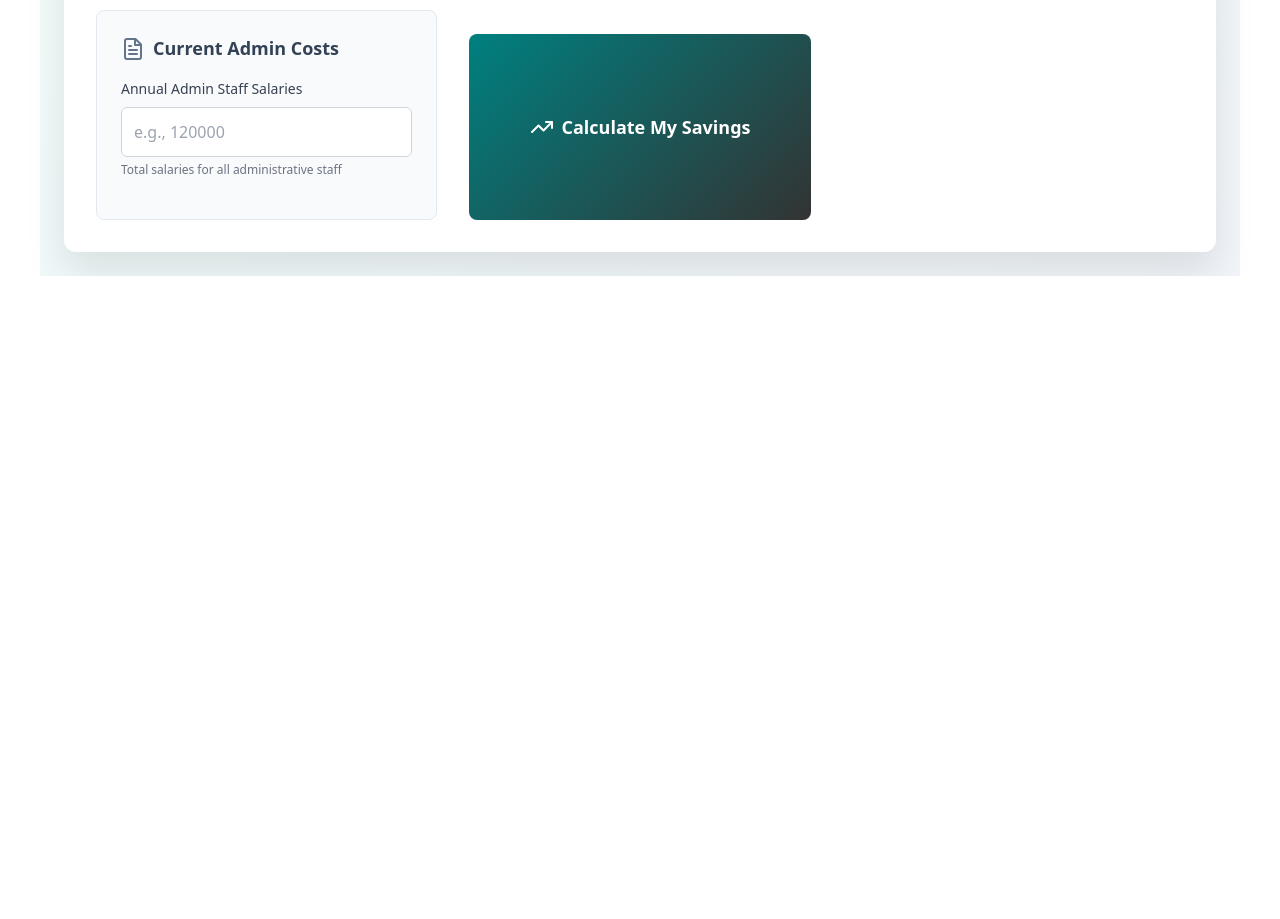
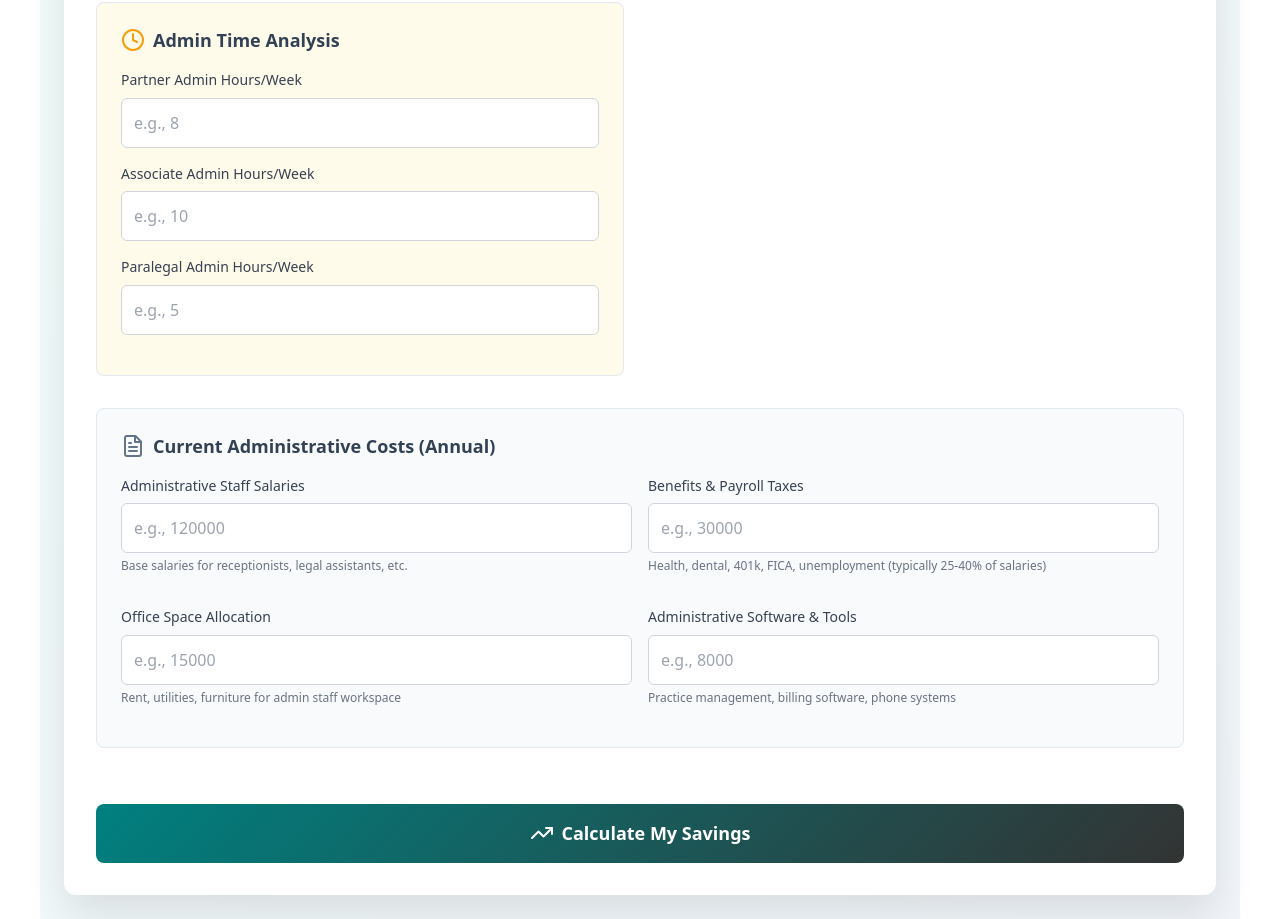
Before and after one commit to Elmira2025921/calculator, a React (Create React App) app: page / in a window 1280 px wide. Shown: the part 605-1524 px from the top of the page. Before the commit the page ends 881 px from the top, so only its background shows below. Built offline with nearby package versions, Linux system fonts and the light colour scheme.

Commit message:
Update App.js

```diff
--- a/src/App.js
+++ b/src/App.js
@@ -10,6 +10,9 @@ const LawFirmCalculator = () => {
     associateRate: 0,
     paralegalRate: 0,
     adminSalaries: 0,
+    adminBenefits: 0,
+    officeSpace: 0,
+    adminSoftware: 0,
     partnerAdminHours: 0,
     associateAdminHours: 0,
     paralegalAdminHours: 0
@@ -29,7 +32,7 @@ const LawFirmCalculator = () => {
     const {
       partners, associates, paralegals,
       partnerRate, associateRate, paralegalRate,
-      adminSalaries,
+      adminSalaries, adminBenefits, officeSpace, adminSoftware,
       partnerAdminHours, associateAdminHours, paralegalAdminHours
     } = formData;
 
@@ -39,11 +42,8 @@ const LawFirmCalculator = () => {
     const paralegalOpportunityCost = paralegalAdminHours * paralegalRate * 52;
     const totalOpportunityCost = partnerOpportunityCost + associateOpportunityCost + paralegalOpportunityCost;
 
-    // Current administrative overhead
-    const benefits = adminSalaries * 0.25; // 25% for benefits
-    const hiddenCosts = adminSalaries * 0.15; // 15% for recruitment, training, management
-    const officeSpace = (partners + associates + paralegals) * 2000; // Estimated office space allocation
-    const currentAdminCost = adminSalaries + benefits + hiddenCosts + officeSpace;
+    // Current administrative overhead (using actual inputs)
+    const currentAdminCost = adminSalaries + adminBenefits + officeSpace + adminSoftware;
 
     // VA team costs
     const vaTeamCost = 58000; // Senior Legal VA ($25k) + Admin VA ($18k) + Customer Service VA ($15k)
@@ -98,7 +98,7 @@ const LawFirmCalculator = () => {
     container: {
       maxWidth: '1200px',
       margin: '0 auto',
-      padding: '24px',
+      padding: window.innerWidth <= 768 ? '16px' : '24px',
       background: 'linear-gradient(135deg, #f0fdfa 0%, #f1f5f9 100%)',
       minHeight: '100vh',
       fontFamily: 'system-ui, -apple-system, sans-serif'
@@ -112,35 +112,42 @@ const LawFirmCalculator = () => {
     header: {
       background: 'linear-gradient(135deg, #333333 0%, #008080 100%)',
       color: 'white',
-      padding: '32px'
+      padding: window.innerWidth <= 768 ? '24px 20px' : '32px'
     },
     headerTitle: {
       display: 'flex',
       alignItems: 'center',
-      gap: '12px',
-      marginBottom: '16px'
+      gap: window.innerWidth <= 768 ? '8px' : '12px',
+      marginBottom: '16px',
+      flexWrap: 'wrap'
     },
     title: {
-      fontSize: '28px',
+      fontSize: window.innerWidth <= 768 ? '20px' : window.innerWidth <= 1024 ? '24px' : '28px',
       fontWeight: 'bold',
-      margin: 0
+      margin: 0,
+      lineHeight: '1.2'
     },
     subtitle: {
-      fontSize: '18px',
+      fontSize: window.innerWidth <= 768 ? '14px' : '18px',
       opacity: 0.9,
-      margin: 0
+      margin: 0,
+      lineHeight: '1.4'
     },
     content: {
-      padding: '32px'
+      padding: window.innerWidth <= 768 ? '20px' : '32px'
     },
     formGrid: {
       display: 'grid',
-      gridTemplateColumns: 'repeat(auto-fit, minmax(300px, 1fr))',
-      gap: '32px'
+      gridTemplateColumns: window.innerWidth <= 768
+        ? '1fr'
+        : window.innerWidth <= 1024
+          ? 'repeat(2, 1fr)'
+          : 'repeat(2, 1fr)',
+      gap: window.innerWidth <= 768 ? '20px' : '32px'
     },
     section: {
       backgroundColor: '#f8fafc',
-      padding: '24px',
+      padding: window.innerWidth <= 768 ? '16px' : '24px',
       borderRadius: '8px',
       border: '1px solid #e2e8f0'
     },
@@ -149,7 +156,7 @@ const LawFirmCalculator = () => {
       alignItems: 'center',
       gap: '8px',
       marginBottom: '16px',
-      fontSize: '18px',
+      fontSize: window.innerWidth <= 768 ? '16px' : '18px',
       fontWeight: '600',
       color: '#334155'
     },
@@ -158,20 +165,22 @@ const LawFirmCalculator = () => {
     },
     label: {
       display: 'block',
-      fontSize: '14px',
+      fontSize: window.innerWidth <= 768 ? '13px' : '14px',
       fontWeight: '500',
       marginBottom: '8px',
-      color: '#374151'
+      color: '#374151',
+      lineHeight: '1.4'
     },
     input: {
       width: '100%',
-      padding: '12px',
+      padding: window.innerWidth <= 768 ? '10px 12px' : '12px',
       border: '1px solid #d1d5db',
       borderRadius: '6px',
-      fontSize: '16px',
+      fontSize: window.innerWidth <= 768 ? '14px' : '16px',
       backgroundColor: 'white',
       transition: 'border-color 0.2s',
-      outline: 'none'
+      outline: 'none',
+      boxSizing: 'border-box'
     },
     inputFocus: {
       borderColor: '#008080',
@@ -181,18 +190,17 @@ const LawFirmCalculator = () => {
       width: '100%',
       background: 'linear-gradient(135deg, #008080 0%, #333333 100%)',
       color: 'white',
-      padding: '16px 24px',
+      padding: window.innerWidth <= 768 ? '14px 20px' : '16px 24px',
       borderRadius: '8px',
       border: 'none',
-      fontSize: '18px',
+      fontSize: window.innerWidth <= 768 ? '16px' : '18px',
       fontWeight: '600',
       cursor: 'pointer',
       display: 'flex',
       alignItems: 'center',
       justifyContent: 'center',
       gap: '8px',
-      transition: 'transform 0.2s',
-      marginTop: '24px'
+      transition: 'transform 0.2s'
     },
     buttonHover: {
       transform: 'translateY(-2px)'
@@ -201,67 +209,76 @@ const LawFirmCalculator = () => {
       textAlign: 'center',
       background: 'linear-gradient(135deg, #008080 0%, #10b981 100%)',
       color: 'white',
-      padding: '32px',
+      padding: window.innerWidth <= 768 ? '24px 16px' : '32px',
       borderRadius: '12px',
       marginBottom: '32px'
     },
     resultsTitle: {
-      fontSize: '28px',
+      fontSize: window.innerWidth <= 768 ? '22px' : '28px',
       fontWeight: 'bold',
       marginBottom: '16px'
     },
     resultsGrid: {
       display: 'grid',
-      gridTemplateColumns: 'repeat(auto-fit, minmax(200px, 1fr))',
-      gap: '24px'
+      gridTemplateColumns: window.innerWidth <= 768
+        ? '1fr'
+        : window.innerWidth <= 1024
+          ? 'repeat(2, 1fr)'
+          : 'repeat(3, 1fr)',
+      gap: window.innerWidth <= 768 ? '16px' : '24px'
     },
     resultCard: {
       backgroundColor: 'rgba(255,255,255,0.2)',
       borderRadius: '8px',
-      padding: '16px',
+      padding: window.innerWidth <= 768 ? '12px' : '16px',
       textAlign: 'center'
     },
     resultNumber: {
-      fontSize: '24px',
+      fontSize: window.innerWidth <= 768 ? '20px' : '24px',
       fontWeight: 'bold'
     },
     resultLabel: {
-      fontSize: '14px',
+      fontSize: window.innerWidth <= 768 ? '12px' : '14px',
       opacity: 0.9,
-      marginTop: '4px'
+      marginTop: '4px',
+      lineHeight: '1.3'
     },
     ctaSection: {
       background: 'linear-gradient(135deg, #333333 0%, #008080 100%)',
       color: 'white',
-      padding: '32px',
+      padding: window.innerWidth <= 768 ? '24px 20px' : '32px',
       borderRadius: '12px',
       textAlign: 'center',
       marginTop: '32px'
     },
     ctaTitle: {
-      fontSize: '24px',
+      fontSize: window.innerWidth <= 768 ? '20px' : '24px',
       fontWeight: 'bold',
-      marginBottom: '16px'
+      marginBottom: '16px',
+      lineHeight: '1.3'
     },
     ctaText: {
-      fontSize: '16px',
+      fontSize: window.innerWidth <= 768 ? '14px' : '16px',
       marginBottom: '24px',
-      opacity: 0.9
+      opacity: 0.9,
+      lineHeight: '1.5'
     },
     ctaButton: {
       backgroundColor: 'white',
       color: '#333333',
-      padding: '12px 32px',
+      padding: window.innerWidth <= 768 ? '10px 24px' : '12px 32px',
       borderRadius: '8px',
       textDecoration: 'none',
       fontWeight: '600',
       display: 'inline-block',
-      transition: 'background-color 0.2s'
+      transition: 'background-color 0.2s',
+      fontSize: window.innerWidth <= 768 ? '14px' : '16px'
     },
     ctaFeatures: {
-      fontSize: '14px',
+      fontSize: window.innerWidth <= 768 ? '12px' : '14px',
       marginTop: '16px',
-      opacity: 0.8
+      opacity: 0.8,
+      lineHeight: '1.4'
     },
     backButton: {
       textAlign: 'center',
@@ -271,7 +288,8 @@ const LawFirmCalculator = () => {
       color: '#008080',
       textDecoration: 'none',
       fontWeight: '500',
-      cursor: 'pointer'
+      cursor: 'pointer',
+      fontSize: window.innerWidth <= 768 ? '14px' : '16px'
     }
   };
 
@@ -425,14 +443,15 @@ const LawFirmCalculator = () => {
               </div>
 
               {/* Current Admin Costs */}
-              <div style={{...styles.section, backgroundColor: '#f8fafc'}}>
+              <div style={{...styles.section, backgroundColor: '#f8fafc', gridColumn: window.innerWidth <= 768 ? 'auto' : 'span 2'}}>
                 <div style={styles.sectionHeader}>
                   <FileText color="#64748b" size={24} />
-                  Current Admin Costs
+                  Current Administrative Costs (Annual)
                 </div>
 
+                <div style={{display: 'grid', gridTemplateColumns: window.innerWidth <= 768 ? '1fr' : 'repeat(2, 1fr)', gap: '16px'}}>
                   <div style={styles.inputGroup}>
-                  <label style={styles.label}>Annual Admin Staff Salaries</label>
+                    <label style={styles.label}>Administrative Staff Salaries</label>
                     <input
                       type="number"
                       style={styles.input}
@@ -442,11 +461,58 @@ const LawFirmCalculator = () => {
                       onBlur={(e) => e.target.style.borderColor = '#d1d5db'}
                     />
                     <p style={{fontSize: '12px', color: '#6b7280', marginTop: '4px'}}>
-                    Total salaries for all administrative staff
+                      Base salaries for receptionists, legal assistants, etc.
+                    </p>
+                  </div>
+
+                  <div style={styles.inputGroup}>
+                    <label style={styles.label}>Benefits & Payroll Taxes</label>
+                    <input
+                      type="number"
+                      style={styles.input}
+                      placeholder="e.g., 30000"
+                      onChange={(e) => handleInputChange('adminBenefits', e.target.value)}
+                      onFocus={(e) => e.target.style.borderColor = '#008080'}
+                      onBlur={(e) => e.target.style.borderColor = '#d1d5db'}
+                    />
+                    <p style={{fontSize: '12px', color: '#6b7280', marginTop: '4px'}}>
+                      Health, dental, 401k, FICA, unemployment (typically 25-40% of salaries)
+                    </p>
+                  </div>
+
+                  <div style={styles.inputGroup}>
+                    <label style={styles.label}>Office Space Allocation</label>
+                    <input
+                      type="number"
+                      style={styles.input}
+                      placeholder="e.g., 15000"
+                      onChange={(e) => handleInputChange('officeSpace', e.target.value)}
+                      onFocus={(e) => e.target.style.borderColor = '#008080'}
+                      onBlur={(e) => e.target.style.borderColor = '#d1d5db'}
+                    />
+                    <p style={{fontSize: '12px', color: '#6b7280', marginTop: '4px'}}>
+                      Rent, utilities, furniture for admin staff workspace
+                    </p>
+                  </div>
+
+                  <div style={styles.inputGroup}>
+                    <label style={styles.label}>Administrative Software & Tools</label>
+                    <input
+                      type="number"
+                      style={styles.input}
+                      placeholder="e.g., 8000"
+                      onChange={(e) => handleInputChange('adminSoftware', e.target.value)}
+                      onFocus={(e) => e.target.style.borderColor = '#008080'}
+                      onBlur={(e) => e.target.style.borderColor = '#d1d5db'}
+                    />
+                    <p style={{fontSize: '12px', color: '#6b7280', marginTop: '4px'}}>
+                      Practice management, billing software, phone systems
                     </p>
                   </div>
                 </div>
+              </div>
 
+              <div style={{gridColumn: window.innerWidth <= 768 ? 'auto' : 'span 2', marginTop: '24px'}}>
                 <button
                   onClick={calculateResults}
                   style={styles.button}
@@ -456,6 +522,7 @@ const LawFirmCalculator = () => {
                   <TrendingUp size={24} />
                   Calculate My Savings
                 </button>
+              </div>
             </div>
           ) : (
             <div>
```
Lines whose indentation alone changed are shown as unchanged.
